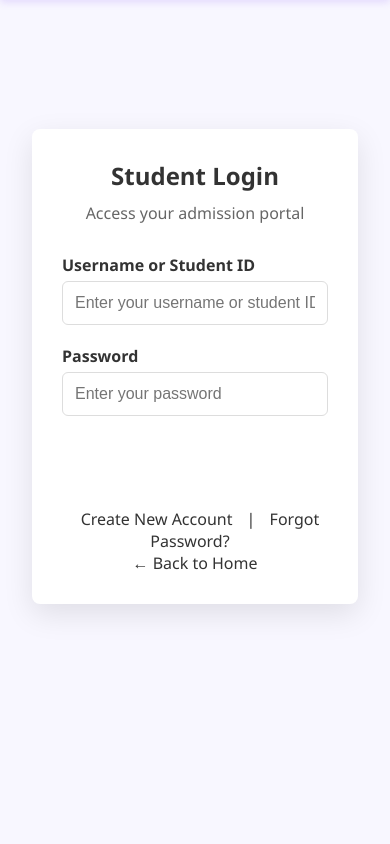
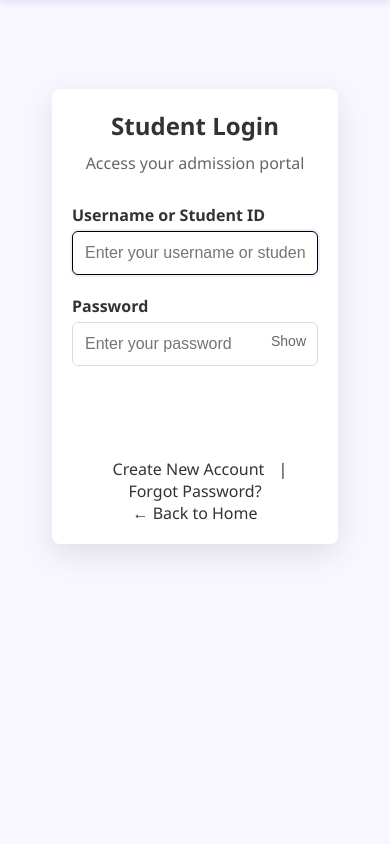
Before and after one commit to Sanjida-183/UAP-Admission-Portal, a Django app: page /student/login/ in a window 390 px wide. Shown: the part 113-957 px from the top of the page. Run offline with Django 5.2, Linux system fonts and the light colour scheme.

Commit message:
student login

```diff
--- a/admission/templates/admission/student_login.html
+++ b/admission/templates/admission/student_login.html
@@ -12,6 +12,7 @@
     background: var(--card);
     border-radius: var(--radius);
     box-shadow: 0 10px 30px rgba(0,0,0,0.1);
+    position: relative;
 }
 
 .login-header {
@@ -31,6 +32,7 @@
 
 .form-group {
     margin-bottom: 20px;
+    position: relative;
 }
 
 .form-group label {
@@ -46,13 +48,30 @@
     border: 1px solid #ddd;
     border-radius: 6px;
     font-size: 16px;
-    transition: border-color 0.3s;
+    transition: all 0.3s;
+    box-sizing: border-box;
 }
 
 .form-group input:focus {
     outline: none;
     border-color: var(--uap-maroon);
     box-shadow: 0 0 0 2px rgba(39, 132, 232, 0.1);
+}
+
+.form-group input.error {
+    border-color: #d63031;
+    box-shadow: 0 0 0 2px rgba(214, 48, 49, 0.1);
+}
+
+.password-toggle {
+    position: absolute;
+    right: 12px;
+    top: 38px;
+    background: none;
+    border: none;
+    color: #666;
+    cursor: pointer;
+    font-size: 14px;
 }
 
 .btn-login {
@@ -66,10 +85,22 @@
     cursor: pointer;
     transition: background 0.3s;
     margin-top: 10px;
+    font-weight: 600;
 }
 
 .btn-login:hover {
     background: #1a6dc1;
+    transform: translateY(-1px);
+}
+
+.btn-login:active {
+    transform: translateY(0);
+}
+
+.btn-login:disabled {
+    background: #cccccc;
+    cursor: not-allowed;
+    transform: none;
 }
 
 .login-links {
@@ -81,10 +112,12 @@
     color: var(--uap-maroon);
     text-decoration: none;
     margin: 0 10px;
+    transition: color 0.3s;
 }
 
 .login-links a:hover {
     text-decoration: underline;
+    color: #1a6dc1;
 }
 
 .error-message {
@@ -109,6 +142,7 @@
     padding: 12px;
     border-radius: 6px;
     margin-bottom: 20px;
+    font-size: 14px;
 }
 
 .alert-error {
@@ -121,6 +155,25 @@
     background: #e6f7e6;
     color: #27ae60;
     border-left: 4px solid #27ae60;
+}
+
+.alert-info {
+    background: #e6f3ff;
+    color: #2980b9;
+    border-left: 4px solid #2980b9;
+}
+
+.loading {
+    opacity: 0.7;
+    pointer-events: none;
+}
+
+/* Responsive adjustments */
+@media (max-width: 480px) {
+    .login-container {
+        margin: 40px 20px;
+        padding: 20px;
+    }
 }
 </style>
 {% endblock %}
@@ -142,24 +195,47 @@
 
     {% if form.errors %}
         <div class="alert alert-error">
-            Please enter a correct username and password. Note that both fields are case-sensitive.
+            <strong>Login failed!</strong> Please check your credentials and try again.
+            {% if form.non_field_errors %}
+                <div style="margin-top: 8px; font-size: 13px;">
+                    {{ form.non_field_errors }}
+                </div>
+            {% endif %}
         </div>
     {% endif %}
 
-    <form method="post">
+    <form method="post" id="login-form">
         {% csrf_token %}
 
         <div class="form-group">
             <label for="id_username">Username or Student ID</label>
-            <input type="text" name="username" id="id_username" placeholder="Enter your username or student ID" required>
+            <input type="text" name="username" id="id_username"
+                   placeholder="Enter your username or student ID"
+                   value="{{ form.username.value|default:'' }}"
+                   required autofocus>
+            {% if form.username.errors %}
+                <div style="color: #d63031; font-size: 13px; margin-top: 5px;">
+                    {{ form.username.errors }}
+                </div>
+            {% endif %}
         </div>
 
         <div class="form-group">
             <label for="id_password">Password</label>
-            <input type="password" name="password" id="id_password" placeholder="Enter your password" required>
+            <input type="password" name="password" id="id_password"
+                   placeholder="Enter your password" required>
+            <button type="button" class="password-toggle" id="password-toggle">Show</button>
+            {% if form.password.errors %}
+                <div style="color: #d63031; font-size: 13px; margin-top: 5px;">
+                    {{ form.password.errors }}
+                </div>
+            {% endif %}
         </div>
 
-        <button type="submit" class="btn-login">Login</button>
+        <button type="submit" class="btn-login" id="login-btn">
+            <span id="btn-text">Login</span>
+            <div id="btn-spinner" style="display: none;">Logging in...</div>
+        </button>
 
         <input type="hidden" name="next" value="{{ next }}">
     </form>
@@ -167,7 +243,7 @@
     <div class="login-links">
         <p>
             <a href="{% url 'admission:student_register' %}">Create New Account</a> |
-            <a href="#">Forgot Password?</a>
+            <a href="{% url 'admission:password_reset' %}">Forgot Password?</a>
         </p>
         <p>
             <a href="{% url 'admission:index' %}">← Back to Home</a>
@@ -175,3 +251,55 @@
     </div>
 </div>
 {% endblock %}
+
+{% block extra_js %}
+<script>
+document.addEventListener('DOMContentLoaded', function() {
+    // Password toggle functionality
+    const passwordToggle = document.getElementById('password-toggle');
+    const passwordInput = document.getElementById('id_password');
+
+    if (passwordToggle && passwordInput) {
+        passwordToggle.addEventListener('click', function() {
+            if (passwordInput.type === 'password') {
+                passwordInput.type = 'text';
+                passwordToggle.textContent = 'Hide';
+            } else {
+                passwordInput.type = 'password';
+                passwordToggle.textContent = 'Show';
+            }
+        });
+    }
+
+    // Form submission handling
+    const loginForm = document.getElementById('login-form');
+    const loginBtn = document.getElementById('login-btn');
+    const btnText = document.getElementById('btn-text');
+    const btnSpinner = document.getElementById('btn-spinner');
+
+    if (loginForm) {
+        loginForm.addEventListener('submit', function() {
+            // Show loading state
+            loginBtn.disabled = true;
+            btnText.style.display = 'none';
+            btnSpinner.style.display = 'block';
+            loginForm.classList.add('loading');
+        });
+    }
+
+    // Auto-focus on username field
+    const usernameField = document.getElementById('id_username');
+    if (usernameField) {
+        usernameField.focus();
+    }
+
+    // Clear error styling on input
+    const inputs = document.querySelectorAll('input');
+    inputs.forEach(input => {
+        input.addEventListener('input', function() {
+            this.classList.remove('error');
+        });
+    });
+});
+</script>
+{% endblock %}
```
